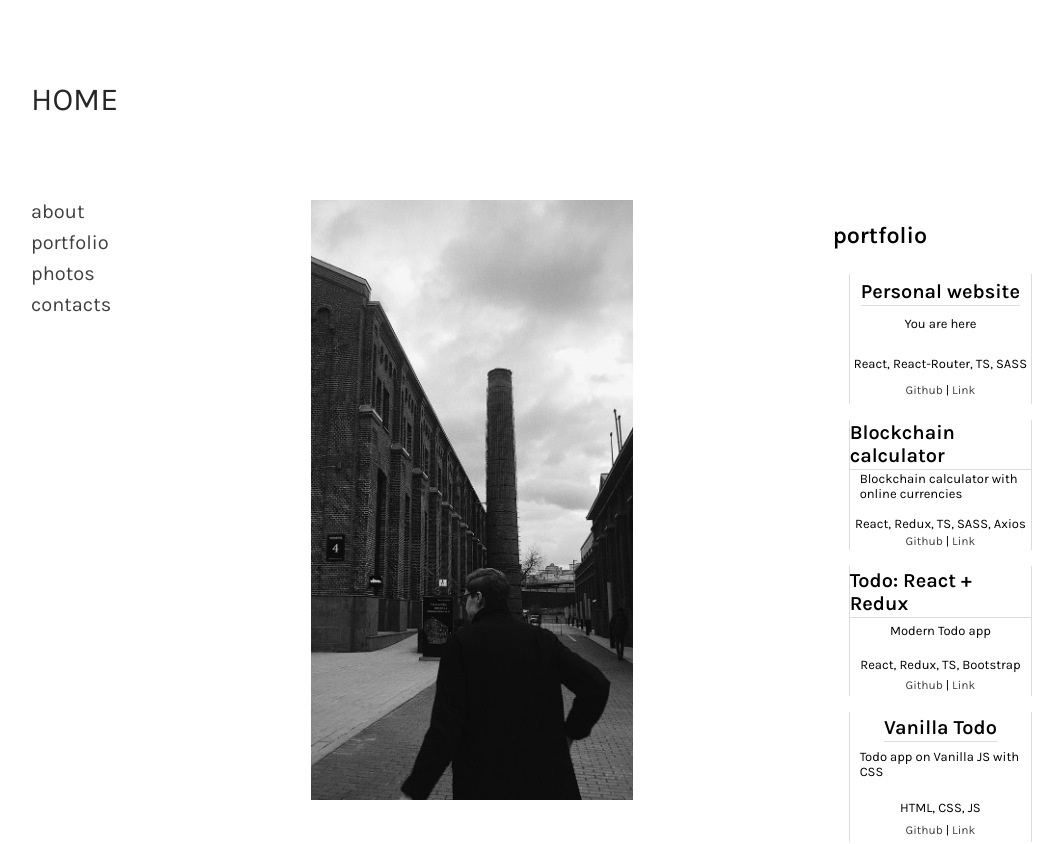
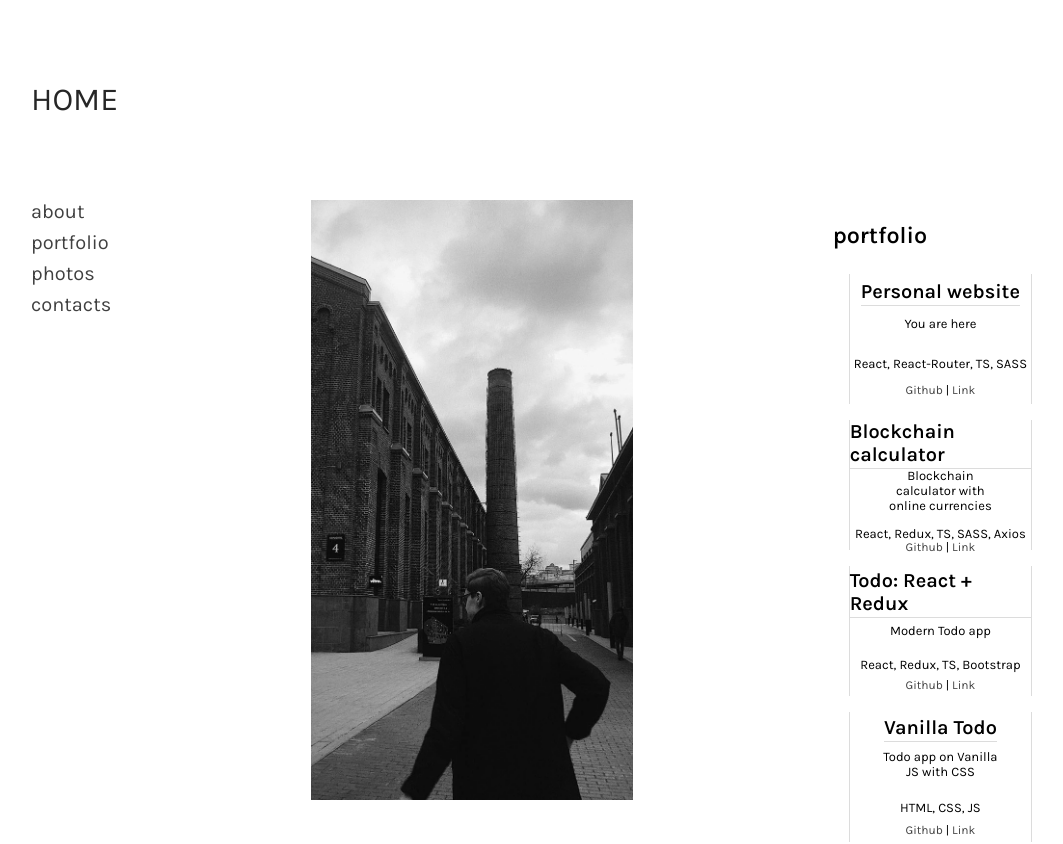
Before and after one commit to mishken3/mishken-web, a React (Create React App) app: page /portfolio in a window 1280 px wide. Shown: the top 844 px of the page, without its empty margins (19-1082 px from the left). Built offline with nearby package versions, Linux system fonts and the light colour scheme.

Commit message:
small fix

```diff
--- a/public/index.html
+++ b/public/index.html
@@ -14,7 +14,7 @@
       rel="stylesheet"
     />
 
-    <title>mishken</title>
+    <title>M</title>
   </head>
   <body>
     <noscript>You need to enable JavaScript to run this app.</noscript>
--- a/src/pages/Portfolio/Portfolio.module.scss
+++ b/src/pages/Portfolio/Portfolio.module.scss
@@ -34,6 +34,9 @@
     margin-top: 0px;
     padding: 0 10px;
 
+    text-align: center;
+    width: 70%;
+
     font-size: 13px;
   }
 
```
